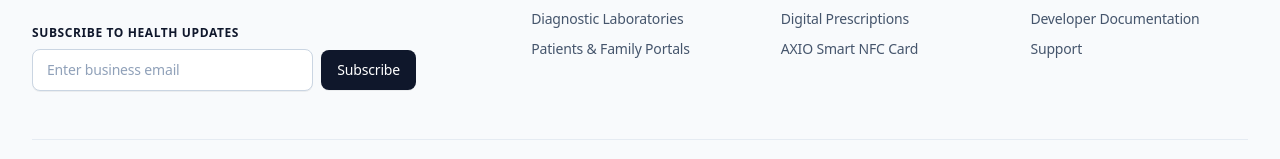
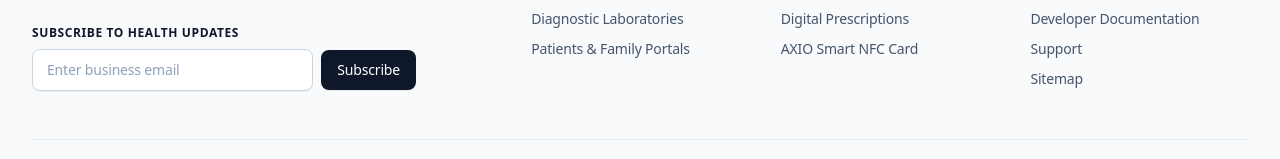
Before and after one commit to somraj-dev/website, a Next.js app: page / in a window 1280 px wide. Shown: the part 4159-4318 px from the top of the page. Built offline with nearby package versions, Linux system fonts and the light colour scheme.

Commit message:
Add Sitemap link to footer under Company & Support

```diff
--- a/src/app/Footer.tsx
+++ b/src/app/Footer.tsx
@@ -136,6 +136,11 @@ export default function Footer() {
                   Support
                 </Link>
               </li>
+              <li>
+                <Link href="/sitemap.xml" className="text-slate-600 hover:text-slate-900 transition-colors">
+                  Sitemap
+                </Link>
+              </li>
             </ul>
           </div>
 
```
